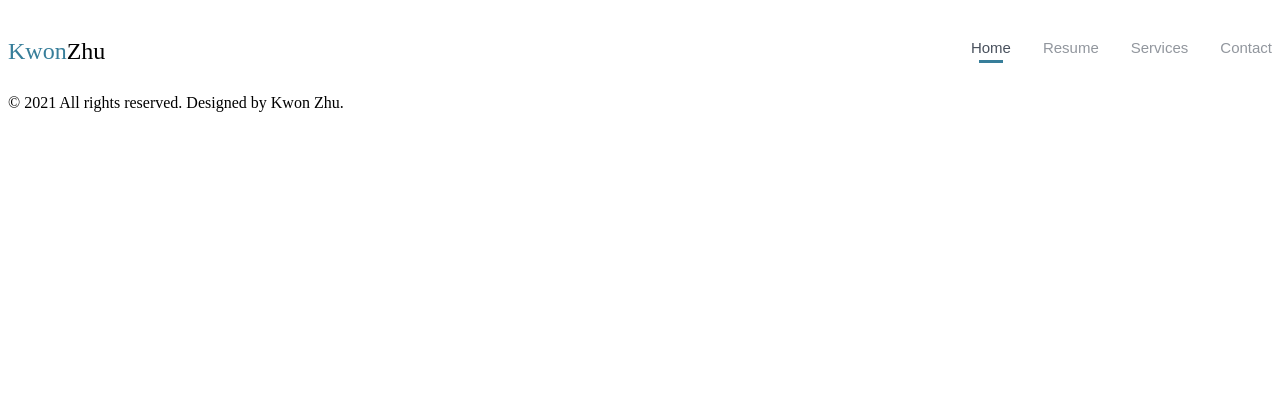
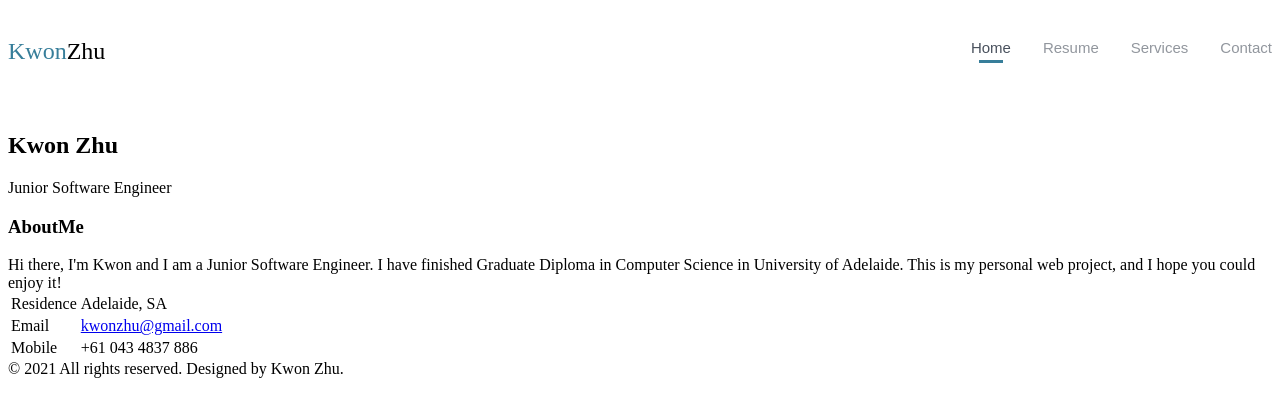
Before and after one commit to KwonZhu/KwonZhu.github.io, a React app: page / in a window 1280 px wide. Both pictures are taken after a click on the button "Home". Shown: the top 416 px of the page. Built offline with nearby package versions, Linux system fonts and the light colour scheme.

Commit message:
buile up HomePage.js and Page.js

```diff
--- a/App.js
+++ b/App.js
@@ -7,7 +7,7 @@ class App extends React.Component {
   constructor(props) {
     super(props);
     this.state = {
-      page: 'Home'
+      page: 'Home',
     };
     //bind this
     this.handlePageChange = this.handlePageChange.bind(this);
@@ -27,7 +27,7 @@ class App extends React.Component {
             page={page}
             onPageChange={this.handlePageChange} //pass custom function to Header.js
           />
-          {/* <Page page={page} /> */}
+          <Page page={page} />
           <Footer />
         </div>
       </div>
--- a/app/Page/Page.js
+++ b/app/Page/Page.js
@@ -1,6 +1,17 @@
 import React from 'react';
+import HomePage from './components/HomePage';
+// import ResumePage from './components/ResumePage';
+// import ServicesPage from './components/ServicesPage';
+// import ContactPage from './components/ContactPage';
 
-const Page = () => {
-
-};
+const Page = ({
+  page,
+}) => (
+  <div className="pages">
+    { page === 'HOME' && (<HomePage />) }
+    {/* { page === 'RESUME' && (<ResumePage />) } */}
+    {/* { page === 'SERVICES' && (<ServicesPage />) } */}
+    {/* { page === 'CONTACT' && (<ContactPage />) } */}
+  </div>
+);
 export default Page;
--- a/app/Page/components/ContactPage/index.js
+++ b/app/Page/components/ContactPage/index.js
@@ -0,0 +1 @@
+export { default } from './ContactPage';
--- a/app/Page/components/HomePage/HomePage.js
+++ b/app/Page/components/HomePage/HomePage.js
@@ -1,6 +1,52 @@
 import React from 'react';
 
 const HomePage = () => (
-
+  <div className="page page--active">
+    <div className="page__header homepage__header">
+      <img className="homepage__avatar" src="" alt="" />
+      <div className="homepage__title">
+      <h2 className="homepage__name">Kwon Zhu</h2>
+      <div className="homepage__position">Junior Software Engineer</div>
+      <div className="homepage__socialMedias">
+          <i className="fab fa-twitter homepage__socialMediaItem"></i>
+          <i className="fab fa-facebook-f homepage__socialMediaItem"></i>
+          <i className="fab fa-instagram homepage__socialMediaItem"></i>
+      </div>
+    </div>
+  </div>
+  <div className="page__content homepage__content">
+      <div>
+      <h3 className="homepage__aboutMeHeader">
+          About
+          <span className="homepage__aboutMeHeaderHighlight">Me</span>
+      </h3>
+      <div className="homepage__aboutMeContent">
+        Hi there, I'm Kwon and I am a Junior Software Engineer. I have finished
+        Graduate Diploma in Computer Science in University of Adelaide.
+        This is my personal web project, and I hope you could enjoy it!
+      </div>
+      </div>
+      <table className="homepage__contact">
+          <tbody>
+              <tr>
+                  <td>Residence</td>
+                  <td>Adelaide, SA</td>
+              </tr>
+              <tr>
+                  <td>Email</td>
+                  <td>
+                  <a href="mailto:kwonzhu@gmail.com">
+                    kwonzhu@gmail.com
+                  </a>
+                  </td>
+              </tr>
+              <tr>
+                  <td>Mobile</td>
+                  <td>+61 043 4837 886</td>
+              </tr>
+          </tbody>
+      </table>
+  </div>
+  </div>
 );
 export default HomePage;
```
Also changed, not shown: app/Page/components/ContactPage/ContactPage.js (+7 -0 lines).
